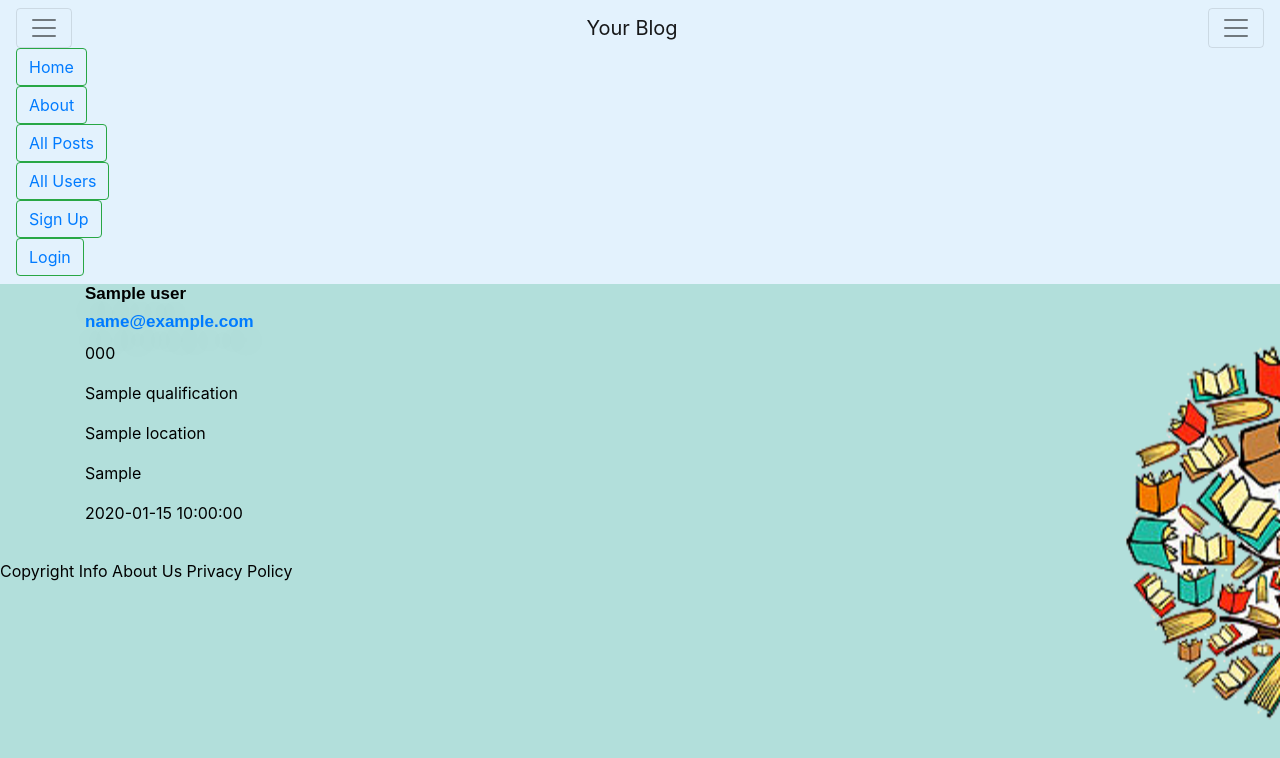
After one commit to Mausamadhikari/Flask-Blogging, a Flask app: page /allusers in a window 1280 px wide, after a click that opens the changed part. The commit adds this page. Shown: the top 758 px of the page. Run offline with Flask 2, Linux system fonts and the light colour scheme; a database or web service that is not in the repository returns one stand-in record (values such as "Sample title"); some libraries are stand-ins or nearby versions.

Commit message:
[updated] edit profile

```diff
--- a/src/app.py
+++ b/src/app.py
@@ -1,5 +1,7 @@
 __author__ = 'mausam'
+
 from flask import Flask, render_template, request, session, make_response
+from passlib.hash import sha256_crypt
 
 from src.common.database import Database
 from src.models.blog import Blog
@@ -9,8 +11,7 @@ from src.models.user import User
 app = Flask(__name__)  # '__main__'
 app.secret_key = "mausam"
 
-
-email= None
+email = None
 
 
 @app.route('/')
@@ -28,10 +29,11 @@ def login_template():
 def register_template():
     return render_template('register.html')
 
+
 @app.route('/signout')
 def signout():
     try:
-        session.pop('email',None)
+        session.pop('email', None)
     finally:
         return render_template('main.html')
 
@@ -52,25 +54,50 @@ def login_user():
         session['email'] = True
         return render_template('main.html')
 
-    return render_template('profile.html', email=session['email'])
+    return render_template('profile.html', user=session['email'])
 
 
 @app.route('/auth/register', methods=['POST'])
 def register_user():
     email = request.form['email']
-    password = request.form['password']
+    password = sha256_crypt.encrypt(request.form['password'])
 
     User.register(email, password)
+    user = User.get_by_email(session['email'])
+    print(user)
 
-    return render_template('profile.html', email=session['email'])
+    return render_template('profile.html', user=user)
 
-@app.route('/profile',methods=['GET'])
+
+@app.route('/profile', methods=['GET'])
 def profile():
     try:
-        email=session['email']
-        return render_template('profile.html', email=email)
+        email = session['email']
+        user = User.get_by_email(email)
+        return render_template('profile.html', user=user)
     except KeyError:
         return render_template('main.html')
+
+
+@app.route('/auth/updateProfile', methods=["POST"])
+def updateProfile():
+    email = session['email']
+    name = request.form['name']
+    phone = request.form['phone']
+    qualification = request.form['qualification']
+    location = request.form['location']
+    teachingexperience = request.form['teachingexperience']
+    preferredtime = request.form['preferredtime']
+    user = User.get_by_email(email)
+    user.updateprofile(email, name, phone, qualification, location, teachingexperience, preferredtime)
+    print("user updated successfully")
+
+    return render_template('main.html')
+
+
+@app.route('/updateProfile')
+def updateprofile_template():
+    return render_template('updateprofile.html')
 
 
 @app.route('/blogs/<string:user_id>')
@@ -90,6 +117,7 @@ def user_blogs(user_id=None):
 
     return render_template("user_blogs.html", blogs=blogs, email=user.email)
 
+
 @app.route('/allblogs')
 def all_blogs():
     """
@@ -98,10 +126,22 @@ def all_blogs():
     :return:
     """
 
-
     blogs = Database.find_all(collection='blogs')
 
     return render_template("blogs.html", blogs=blogs)
+
+
+@app.route('/allusers')
+def all_users():
+    """
+
+    :param user_id:
+    :return:
+    """
+
+    users = Database.find_all(collection='users')
+
+    return render_template("allusers.html", users=users)
 
 
 @app.route('/posts/<string:blog_id>')
@@ -114,7 +154,8 @@ def blog_posts(blog_id):
     blog = Blog.from_mongo(blog_id)
     posts = blog.get_posts()
 
-    return render_template('posts.html', posts=posts, blog_title=blog.title, blog_id=blog._id,blog_description=blog.description)
+    return render_template('posts.html', posts=posts, blog_title=blog.title, blog_id=blog._id,
+                           blog_description=blog.description)
 
 
 @app.route('/blogs/new', methods=['POST', 'GET'])
@@ -155,5 +196,6 @@ def create_new_post(blog_id):
 
         return make_response(blog_posts(blog_id))
 
+
 if __name__ == '__main__':
     app.run(debug=True)
--- /dev/null
+++ b/src/secrets/secrets.py
@@ -0,0 +1,5 @@
+'''
+This folder contains secrets
+'''
+
+DATABASE_API= "mongodb+srv://dbadmin:dbadmin@cluster0.x710q.mongodb.net/educationalapp?retryWrites=true&w=majority"
--- /dev/null
+++ b/src/templates/allusers.html
@@ -0,0 +1,15 @@
+{% extends "base.html" %}
+{% block content %}
+<div class="container">
+    {% for u in users %}
+            <h3>{{ u.name }}</h3>
+            <h3><a href="/blogs/{{ u._id }}">{{ u.email }}</a></h3>
+            <p>{{ u.phone }}</p>
+            <p>{{ u.qualification }}</p>
+            <p>{{ u.location }}</p>
+            <p>{{ u.teaching_experience }}</p>
+            <p>{{ u.preferred_time }}</p>
+            <hr>
+        {% endfor %}
+</div>
+{% endblock %}
--- a/src/templates/base.html
+++ b/src/templates/base.html
@@ -3,23 +3,41 @@
 <html lang="en">
 <head>
     <meta charset="UTF-8">
-    <title>Mausam blog</title>
+    <title>Your Blog</title>
+    <link rel="stylesheet" href="https://cdn.jsdelivr.net/npm/bootstrap@4.6.0/dist/css/bootstrap.min.css" integrity="sha384-B0vP5xmATw1+K9KRQjQERJvTumQW0nPEzvF6L/Z6nronJ3oUOFUFpCjEUQouq2+l" crossorigin="anonymous">
+    <!--
     <link rel="stylesheet" href="https://maxcdn.bootstrapcdn.com/bootstrap/3.3.7/css/bootstrap.min.css">
+     trying to migrate from bootstrap 3.3 to 5
+     -->
     <link rel="stylesheet" href="{{ url_for('static', filename='css/main.css') }}"/>
 
+    <script src="https://code.jquery.com/jquery-3.5.1.slim.min.js" integrity="sha384-DfXdz2htPH0lsSSs5nCTpuj/zy4C+OGpamoFVy38MVBnE+IbbVYUew+OrCXaRkfj" crossorigin="anonymous"></script>
+    <script src="https://cdn.jsdelivr.net/npm/bootstrap@4.6.0/dist/js/bootstrap.bundle.min.js" integrity="sha384-Piv4xVNRyMGpqkS2by6br4gNJ7DXjqk09RmUpJ8jgGtD7zP9yug3goQfGII0yAns" crossorigin="anonymous"></script>
+
+    <!--
+
     <script src="https://maxcdn.bootstrapcdn.com/bootstrap/3.3.7/js/bootstrap.min.js"></script>
+
+    -->
     <script> src="{{ url_for('static', filename='js/main.js') }}</script>
 </head>
 
 <body>
 <header>
-			{%- block nav -%}{%- include 'nav.html' -%}{%- endblock -%}
+			{%- block nav -%}{%- include 'nav.html' -%}{%- endblock nav-%}
 </header>
 
 <div class="container-fluid" >
 {% block content %}
 
-{% endblock %}
+{% endblock content %}
     </div>
+
+<footer class="about">
+    Copyright Info
+    About Us
+    Privacy Policy
+</footer>
+
 </body>
 </html>
--- a/src/templates/blogs.html
+++ b/src/templates/blogs.html
@@ -3,6 +3,7 @@
 <div class="container">
     {% for blog in blogs %}
         <h3><a href="/posts/{{ blog._id }}">{{ blog.title }}</a></h3>
+        <p>posted by {{ blog.author }}</p>
         <p>{{ blog.description }}</p>
         <hr>
     {% endfor %}
--- a/src/templates/home.html
+++ b/src/templates/home.html
@@ -3,9 +3,9 @@
 {% extends "base.html" %}
 <head>
     <meta charset="UTF-8">
-    <title>Educational Blog</title>
+    <title>Your Blog</title>
 </head>
 <body>
-There's nothing here yet! Use the /login or /register endpoints.
+
 </body>
 </html>
--- a/src/templates/nav.html
+++ b/src/templates/nav.html
@@ -1,12 +1,52 @@
-<nav class="navbar navbar-default">
+<nav class="navbar navbar-light" style="background-color: #e3f2fd;">
 
+
+    <button class="navbar-toggler" type="button" data-toggle="collapse" data-target="#navbarText" aria-controls="navbarText" aria-expanded="false" aria-label="Toggle navigation">
+    <span class="navbar-toggler-icon"></span>
+    </button>
+    <a class="navbar-brand" href="{{ url_for('home_template') }}">Your Blog</a>
+    <button class="navbar-toggler" type="button" data-toggle="collapse" data-target="#navbarText" aria-controls="navbarText" aria-expanded="false" aria-label="Toggle navigation">
+    <span class="navbar-toggler-icon"></span>
+    </button>
     <!-- Collect the nav links, forms, and other content for toggling -->
-    <div class="collapse navbar-collapse" id="bs-example-navbar-collapse-1">
-      <ul class="nav navbar-nav">
-        <li class="active"><a href="{{ url_for('home_template') }}">Home</a></li>
-        <li><a href="#about">About</a></li>
-        <li><a href="{{ url_for('all_blogs') }}">Blog</a></li>
+    <div class="collapse navbar-collapse" id="navbarText">
+      <ul class="navbar-nav mr-auto">
+        <li class="active" ><button class="btn btn-outline-success" type="button"><a href="{{ url_for('home_template') }}">Home</a></button></li>
+        <li><button class="btn btn-outline-success" type="button"><a href="#about">About</a></button></li>
+        <li><button class="btn btn-outline-success" type="button"><a href="{{ url_for('all_blogs') }}">All Posts</a></button></li>
+          <li><button class="btn btn-outline-success" type="button"><a href="{{ url_for('all_users') }}">All Users</a></button></li>
       </ul>
+    {% if session['email'] %}
+        <ul class="nav navbar-nav navbar-right">
+        <li><button class="btn btn-outline-success" type="button"><a href="{{ url_for('profile') }}"><i class="fa fa-user-plus" aria-hidden="true"></i> profile</a></button></li>
+            <li><button class="btn btn-outline-success" type="button"><a href="{{ url_for('signout') }}"><i class="fa fa-user" aria-hidden="true"></i> Logout</a></button></li>
+        </ul>
+    {% else %}
+        <ul class="nav navbar-nav navbar-right">
+            <li><button class="btn btn-outline-success" type="button"><a href="{{ url_for('register_template') }}"><i class="fa fa-user-plus" aria-hidden="true"></i> Sign Up</a></button></li>
+        <li><button class="btn btn-outline-success" type="button"><a href="{{ url_for('login_template') }}"><i class="fa fa-user" aria-hidden="true"></i> Login</a></button></li>
+      </ul>
+    {% endif %}
+    </div><!-- /.navbar-collapse -->
+    <!-- /.container -->
+</nav>
+
+<!--
+<div class=".navbar.navbar-default.navbar-static-top">
+	<div class="navbar-header">
+		<ul class="nav nav-pills">
+			<li><a href="{{ url_for('home_template') }}">Home</a></li>
+			<li><a href="">register</a></li>
+			<li><a href="">Login</a></li>
+
+		</ul>
+
+		<button class="navbar-toggle" type="button" data-toggle="collapse" data-target="#navbar-main">
+			<span class="icon-bar"></span>
+			<span class="icon-bar"></span>
+			<span class="icon-bar"></span>
+		</button>
+	</div>
     {% if session['email'] %}
         <ul class="nav navbar-nav navbar-right">
         <li><a href="{{ url_for('profile') }}"><i class="fa fa-user-plus" aria-hidden="true"></i> profile</a></li>
@@ -18,26 +58,6 @@
         <li><a href="{{ url_for('login_template') }}"><i class="fa fa-user" aria-hidden="true"></i> Login</a></li>
       </ul>
     {% endif %}
-    </div><!-- /.navbar-collapse -->
-  </div><!-- /.container -->
-</nav>
-<!--
-
-<div class=".navbar.navbar-default.navbar-static-top">
-	<div class="navbar-header">
-		<ul class="nav nav-pills">
-			<li><a href="">Home</a></li>
-			<li><a href="">register</a></li>
-			<li><a href=">Login</a></li>
-
-		</ul>
-
-		<button class="navbar-toggle" type="button" data-toggle="collapse" data-target="#navbar-main">
-			<span class="icon-bar"></span>
-			<span class="icon-bar"></span>
-			<span class="icon-bar"></span>
-		</button>
-	</div>
 	<div class="navbar-collapse collapse" id="navbar-main">
 		<ul class="nav navbar-nav">
 			<li><a href="{{ url_for('create_new_blog') }}">Create Blog</a></li>
--- a/src/templates/new_blog.html
+++ b/src/templates/new_blog.html
@@ -12,7 +12,7 @@
             <textarea type="text" id="description" class = "form-control" name="description"></textarea>
         </div>
 
-        <button type="submit" class="btn btn-success">Create blog</button>
+        <button type="submit" class="btn btn-success">Create Post</button>
     </form>
 </div>
 {% endblock %}
--- a/src/templates/new_post.html
+++ b/src/templates/new_post.html
@@ -11,7 +11,7 @@
             <textarea id="content" class = "form-control" name="content"></textarea>
         </div>
 
-        <button type="submit" class="btn btn-success">Publish</button>
+        <button type="submit" class="btn btn-success">Comment</button>
     </form>
 </div>
 {% endblock %}
--- a/src/templates/posts.html
+++ b/src/templates/posts.html
@@ -3,7 +3,7 @@
 <div class="container">
     <h2>{{ blog_title }}</h2>
     <h3> {{ blog_description }}</h3>
-    <a href="/posts/new/{{ blog_id }}"><button class="btn btn-primary">New post</button></a>
+    <a href="/posts/new/{{ blog_id }}"><button class="btn btn-primary">New Comment</button></a>
     {% if posts|length > 0 %}
         {% for post in posts %}
             <h3>{{ post.title }}</h3>
@@ -12,7 +12,7 @@
             <hr>
         {% endfor %}
     {% else %}
-        <h4>There aren't any posts yet!</h4>
+        <h4>There aren't any Comments yet!</h4>
     {% endif %}
 </div>
 {% endblock %}
--- a/src/templates/user_blogs.html
+++ b/src/templates/user_blogs.html
@@ -1,7 +1,7 @@
 {% extends "base.html" %}
 {% block content %}
 <div class="container">
-    <h2>{{ email }}'s blogs</h2>
+    <h2>{{ email }}'s Posts</h2>
     {% for blog in blogs %}
         <h3><a href="/posts/{{ blog._id }}">{{ blog.title }}</a></h3>
         <p>{{ blog.description }}</p>
```
Also changed, not shown: src/common/database.py (+7 -1 lines), src/models/user.py (+16 -0 lines), src/templates/main.html (+12 -5 lines), src/templates/profile.html (+23 -3 lines), src/templates/updateprofile.html (added, +27 -0 lines), 1 other file.
